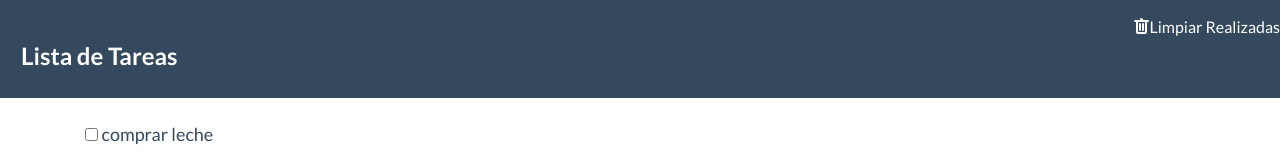
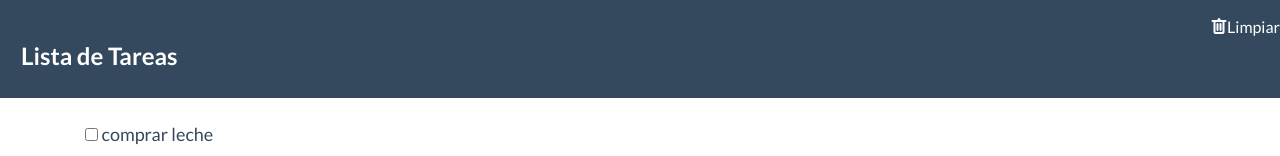
Before and after one commit to alfosforo/Lista-De-Tareas, a plain HTML site: page index.html in a window 1280 px wide. Shown: the top 156 px of the page. Drawn offline with Linux system fonts and the light colour scheme.

Commit message:
pequeño cambio en la opcion limpiar del navbar

```diff
--- a/index.html
+++ b/index.html
@@ -13,7 +13,7 @@
   <body ng-controller="ListaController as listaCtrl">
 		<nav class="navbar navbar-inverse navbar-fixed-top" role="navigation">
 				<h1 class="navbar-brand">Lista de Tareas</h1>
-			<p class="navbar-text navbar-right"><a ng-click="listaCtrl.limpiarRealizadas()"><span class="fui-trash"></span>Limpiar Realizadas</a></p>
+			<p class="navbar-text navbar-right"><a ng-click="listaCtrl.limpiarRealizadas()"><span class="fui-trash"></span>Limpiar</a></p>
     </nav>
 		<div class="container">
 			<div class="container">
```
